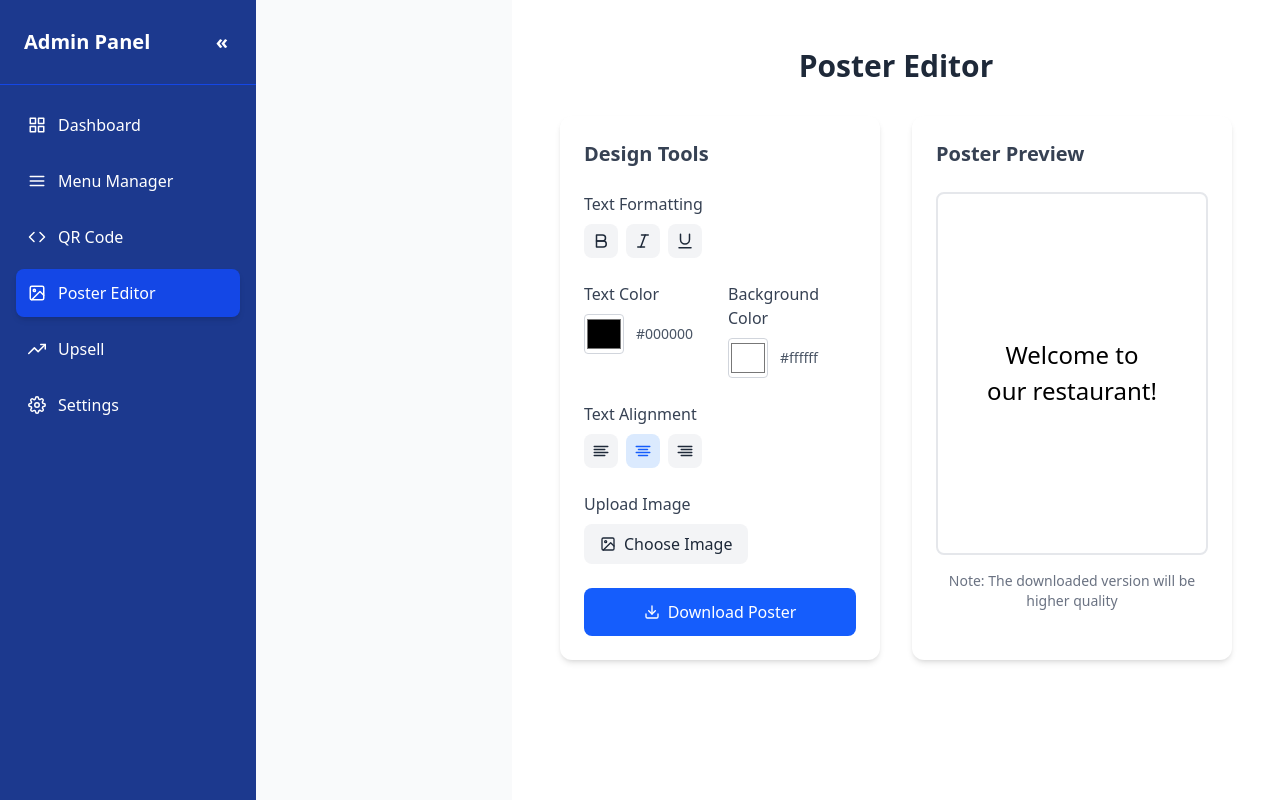
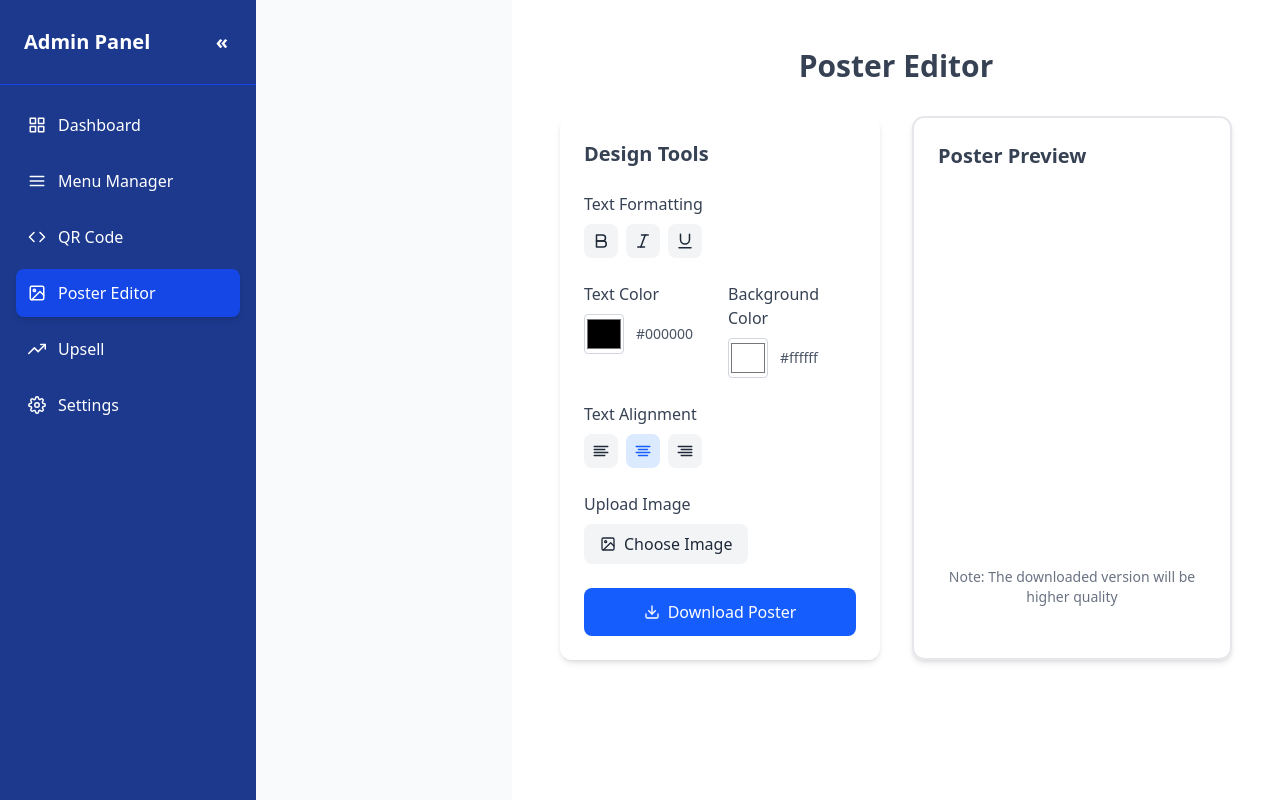
Before and after one commit to Spacecraft134/SmartOrderApp, a React (Vite) app in the folder frontend/: page /admin/poster in a window 1280 px wide. Built offline with nearby package versions, Linux system fonts and the light colour scheme.

Commit message:
fixed poster text typing and download

```diff
--- a/frontend/src/pages/AdminViews/PosterEditor.jsx
+++ b/frontend/src/pages/AdminViews/PosterEditor.jsx
@@ -30,6 +30,10 @@ export function PosterEditor() {
     setPoster((prev) => ({ ...prev, text: textRef.current.innerHTML }));
   };
 
+  const handleAlignmentChange = (alignment) => {
+    setPoster((prev) => ({ ...prev, alignment }));
+  };
+
   const handleImageUpload = (e) => {
     const file = e.target.files[0];
     if (file) {
@@ -45,27 +49,62 @@ export function PosterEditor() {
   };
 
   const handleSave = async () => {
-    if (!previewRef.current) return;
-    try {
-      const canvas = await html2canvas(previewRef.current, {
-        scale: 2,
+    const clone = previewRef.current.cloneNode(true);
+
+    clone.style.width = `${previewRef.current.offsetWidth}px`;
+    clone.style.height = `${previewRef.current.offsetHeight}px`;
+    clone.style.position = "absolute";
+    clone.style.top = "-9999px";
+    clone.style.left = "-9999px";
+
+    document.body.appendChild(clone);
+
+    await new Promise((resolve) => setTimeout(resolve, 500));
+    const canvas = await html2canvas(clone, {
+      scale: 3,
+      logging: false,
+      useCORS: true,
       backgroundColor: poster.bgColor,
+      onclone: (clonedDoc) => {
+        const clonedPreview = clonedDoc.getElementById("preview-container");
+        if (clonedPreview) {
+          clonedPreview.style.width = `${previewRef.current.offsetWidth}px`;
+          clonedPreview.style.height = `${previewRef.current.offsetHeight}px`;
+          clonedPreview.style.backgroundColor = poster.bgColor;
+          clonedPreview.style.color = poster.textColor;
+
+          // Make sure text is visible and large
+          const textElement = clonedPreview.querySelector("[contenteditable]");
+          if (textElement) {
+            textElement.style.fontSize = "3rem";
+            textElement.style.lineHeight = "1.5";
+            textElement.style.padding = "2rem";
+            textElement.style.textAlign = poster.alignment;
+            // Remove flex properties as they might interfere with text alignment
+            textElement.style.display = "block";
+            textElement.style.width = "100%";
+            // Ensure text container takes full width
+            const textContainer = textElement.parentElement;
+            if (textContainer) {
+              textContainer.style.width = "100%";
+            }
+          }
+        }
+      },
     });
+
+    // Remove clone
+    document.body.removeChild(clone);
+
+    // Download
+    const dataUrl = canvas.toDataURL("image/png");
     const link = document.createElement("a");
+    link.href = dataUrl;
     link.download = `poster-${new Date().toISOString().slice(0, 10)}.png`;
-      link.href = canvas.toDataURL("image/png");
     link.click();
+
     toast.success("Poster downloaded successfully!");
-    } catch (error) {
-      toast.error("Failed to generate poster");
-      console.error(error);
-    }
   };
-
-  const handleAlignmentChange = (align) => {
-    setPoster({ ...poster, alignment: align });
-  };
-
   useEffect(() => {
     if (textRef.current) {
       textRef.current.style.textAlign = poster.alignment;
@@ -74,19 +113,17 @@ export function PosterEditor() {
 
   return (
     <div className="max-w-6xl mx-auto p-6">
-      <h1 className="text-3xl font-bold text-center mb-8 text-gray-800">
+      <h1 className="text-3xl font-bold text-center mb-8 text-gray-700">
         Poster Editor
       </h1>
 
       <div className="grid grid-cols-1 lg:grid-cols-2 gap-8">
-        {/* Editor Panel */}
-        <div className="bg-white rounded-xl shadow-md p-6">
+        <div className="rounded-xl shadow-md p-6 bg-white">
           <h2 className="text-xl font-semibold mb-6 text-gray-700">
             Design Tools
           </h2>
 
           <div className="space-y-6">
-            {/* Text Formatting */}
             <div>
               <label className="block mb-2 font-medium text-gray-700">
                 Text Formatting
@@ -128,7 +165,6 @@ export function PosterEditor() {
               </div>
             </div>
 
-            {/* Color Pickers */}
             <div className="grid grid-cols-1 md:grid-cols-2 gap-4">
               <div>
                 <label className="block mb-2 font-medium text-gray-700">
@@ -168,7 +204,6 @@ export function PosterEditor() {
               </div>
             </div>
 
-            {/* Alignment */}
             <div>
               <label className="block mb-2 font-medium text-gray-700">
                 Text Alignment
@@ -210,7 +245,6 @@ export function PosterEditor() {
               </div>
             </div>
 
-            {/* Image Upload */}
             <div>
               <label className="block mb-2 font-medium text-gray-700">
                 Upload Image
@@ -229,13 +263,12 @@ export function PosterEditor() {
                 className="hidden"
               />
               {poster.image && (
-                <p className="mt-2 text-sm text-green-600">
+                <p className="mt-2 text-sm text-green-700">
                   Image uploaded successfully!
                 </p>
               )}
             </div>
 
-            {/* Download Button */}
             <button
               onClick={handleSave}
               className="w-full flex items-center justify-center gap-2 bg-blue-600 hover:bg-blue-700 text-white px-6 py-3 rounded-lg font-medium transition"
@@ -245,43 +278,59 @@ export function PosterEditor() {
           </div>
         </div>
 
-        {/* Preview Panel */}
-        <div className="bg-white rounded-xl shadow-md p-6">
+        <div className="rounded-xl shadow-md p-6 border-2 border-gray-200">
           <h2 className="text-xl font-semibold mb-6 text-gray-700">
             Poster Preview
           </h2>
           <div
             ref={previewRef}
-            className="w-full aspect-[3/4] rounded-lg border-2 border-gray-200 overflow-hidden flex flex-col items-center justify-center p-8"
-            style={{ backgroundColor: poster.bgColor }}
+            id="preview-container"
+            className="w-full aspect-[3/4] rounded-lg overflow-hidden flex flex-col items-center justify-center p-8"
+            style={{
+              backgroundColor: poster.bgColor,
+              color: poster.textColor,
+            }}
           >
             {poster.image && (
               <img
                 src={poster.image}
                 alt="Poster"
                 className="max-w-full max-h-[50%] object-contain mb-6"
+                style={{ userSelect: "none" }}
               />
             )}
+            <div className="relative w-full min-h-[120px]">
+              {(!poster.text ||
+                poster.text === "<br>" ||
+                poster.text.trim() === "") && (
+                <div
+                  className="absolute inset-0 px-6 py-4 pointer-events-none font-serif text-[1.75rem] leading-relaxed tracking-wide"
+                  style={{ color: "#9CA3AF" }}
+                >
+                  Create Your Own Poster...
+                </div>
+              )}
+
               <div
                 ref={textRef}
                 contentEditable
-              onInput={() =>
-                setPoster((prev) => ({
-                  ...prev,
-                  text: textRef.current.innerHTML,
-                }))
-              }
-              className="w-full min-h-[100px] p-4 outline-none text-center"
+                suppressContentEditableWarning
+                className="w-full min-h-[120px] px-6 py-4 outline-none rounded-md font-serif text-[3rem] leading-relaxed tracking-wide relative z-10"
                 style={{
                   color: poster.textColor,
                   textAlign: poster.alignment,
-                fontSize: "1.5rem",
-                lineHeight: "1.5",
+                  backgroundColor: "transparent",
                 }}
-              dangerouslySetInnerHTML={{ __html: poster.text }}
+                onInput={(e) => {
+                  setPoster((prev) => ({ ...prev, text: e.target.innerHTML }));
+                }}
+                onBlur={(e) => {
+                  setPoster((prev) => ({ ...prev, text: e.target.innerHTML }));
+                }}
               />
             </div>
-          <p className="mt-4 text-sm text-gray-500 text-center">
+          </div>
+          <p className="mt-4 text-sm text-center text-gray-500">
             Note: The downloaded version will be higher quality
           </p>
         </div>
```
Also changed, not shown: frontend/src/index.css (line endings or trailing spaces). Lines whose indentation alone changed are shown as unchanged.
